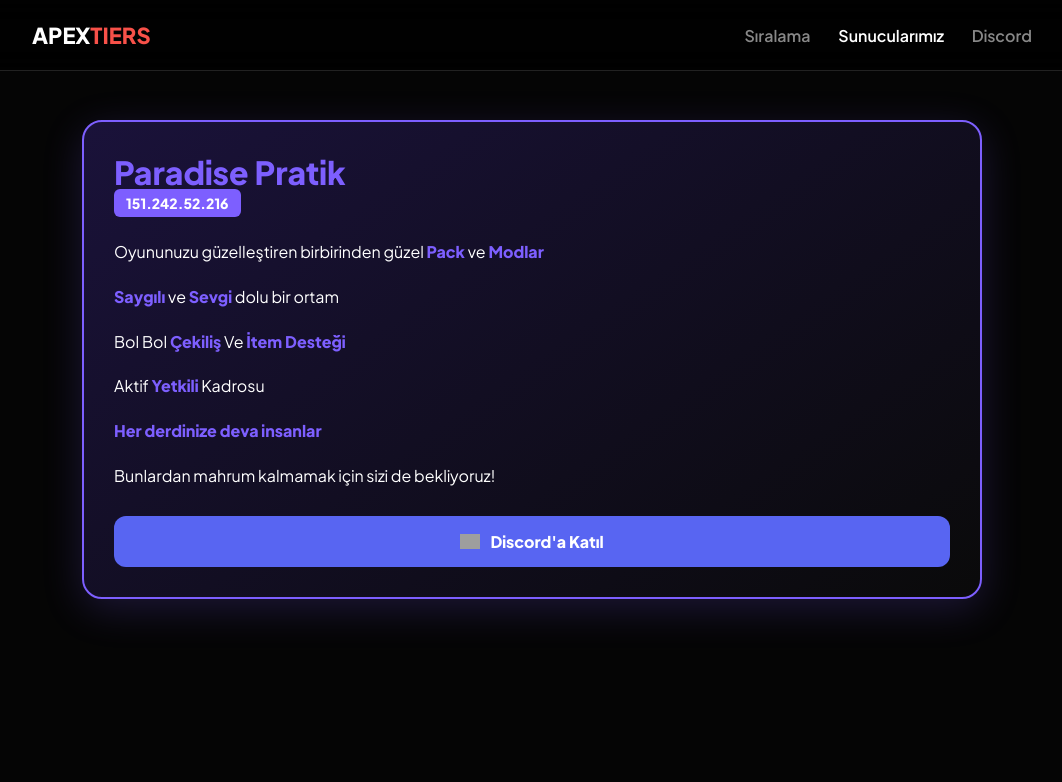
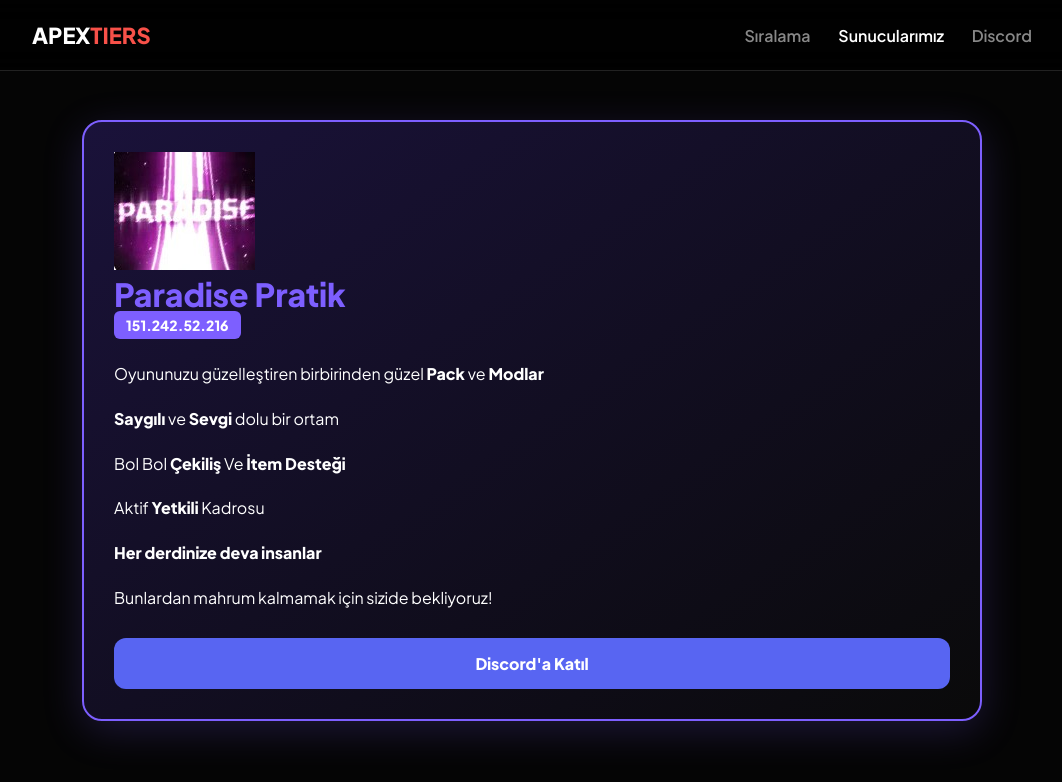
Before and after one commit to Havalicocuk31v2/Apextierlist., a website: page public/index.html in a window 1280 px wide. Both pictures are taken after a click on the link "Sunucularımız". Shown: the whole page, without its empty margins (108-1170 px from the left). Drawn offline with Linux system fonts and the light colour scheme; no server answers; grey boxes are pictures that could not be loaded.

Commit message:
Update index.html

```diff
--- a/public/index.html
+++ b/public/index.html
@@ -3,7 +3,7 @@
 <head>
     <meta charset="UTF-8">
     <meta name="viewport" content="width=device-width, initial-scale=1.0">
-    <title>APEX TIERS | Minecraft Competitive</title>
+    <title>APEX TIERS | Rankings</title>
     <link rel="stylesheet" href="style.css">
     <link href="https://fonts.googleapis.com/css2?family=Plus+Jakarta+Sans:wght@400;600;800&display=swap" rel="stylesheet">
 </head>
@@ -26,25 +26,37 @@
                 <button class="kit-btn" data-kit="elytra">Elytra</button>
                 <button class="kit-btn" data-kit="elytratrap">ElytraTrap</button>
             </div>
-            <div id="ranking-data"></div>
+
+            <div class="table-header-labels">
+                <span># OYUNCU</span>
+                <span class="text-right">KİT / TIER</span>
+            </div>
+
+            <div id="ranking-data">
+                </div>
         </section>
 
         <section id="servers-section" style="display: none;">
             <div class="server-card paradise">
                 <div class="server-header">
-                    <h2>Paradise Pratik</h2>
-                    <span class="ip-badge">151.242.52.216</span>
+                    <div class="server-logo-wrap">
+                        <img src="paradise_profile.png" alt="Paradise Logo" class="server-logo">
+                    </div>
+                    <div class="server-title">
+                        <h2>Paradise Pratik</h2>
+                        <span class="ip-badge">151.242.52.216</span>
+                    </div>
                 </div>
                 <div class="server-content">
-                    <p>Oyununuzu güzelleştiren birbirinden güzel <b>Pack</b> ve <b>Modlar</b></p>
-                    <p><b>Saygılı</b> ve <b>Sevgi</b> dolu bir ortam</p>
-                    <p>Bol Bol <b>Çekiliş</b> Ve <b>İtem Desteği</b></p>
-                    <p>Aktif <b>Yetkili</b> Kadrosu</p>
-                    <p><b>Her derdinize deva insanlar</b></p>
-                    <p class="highlight">Bunlardan mahrum kalmamak için sizi de bekliyoruz!</p>
+                    <p>Oyununuzu güzelleştiren birbirinden güzel <strong>Pack</strong> ve <strong>Modlar</strong></p>
+                    <p><strong>Saygılı</strong> ve <strong>Sevgi</strong> dolu bir ortam</p>
+                    <p>Bol Bol <strong>Çekiliş</strong> Ve <strong>İtem Desteği</strong></p>
+                    <p>Aktif <strong>Yetkili</strong> Kadrosu</p>
+                    <p><strong>Her derdinize deva insanlar</strong></p>
+                    <p class="highlight">Bunlardan mahrum kalmamak için sizide bekliyoruz!</p>
                 </div>
                 <a href="https://discord.gg/prdsmc" target="_blank" class="dc-button-large">
-                    <img src="https://cdn-icons-png.flaticon.com/512/5968/5968756.png" width="20"> Discord'a Katıl
+                    Discord'a Katıl
                 </a>
             </div>
         </section>
@@ -63,12 +75,12 @@
                     <strong id="modal-points"></strong>
                 </div>
                 <div class="stat-box">
-                    <span>AKTİF KİT</span>
+                    <span>KİT BİLGİSİ</span>
                     <strong id="modal-kit"></strong>
                 </div>
             </div>
             <div class="modal-tier-display">
-                <p>RANK BİLGİSİ</p>
+                <p>RANK DURUMU</p>
                 <div id="modal-tier-badge" class="tier-large"></div>
             </div>
         </div>
```
